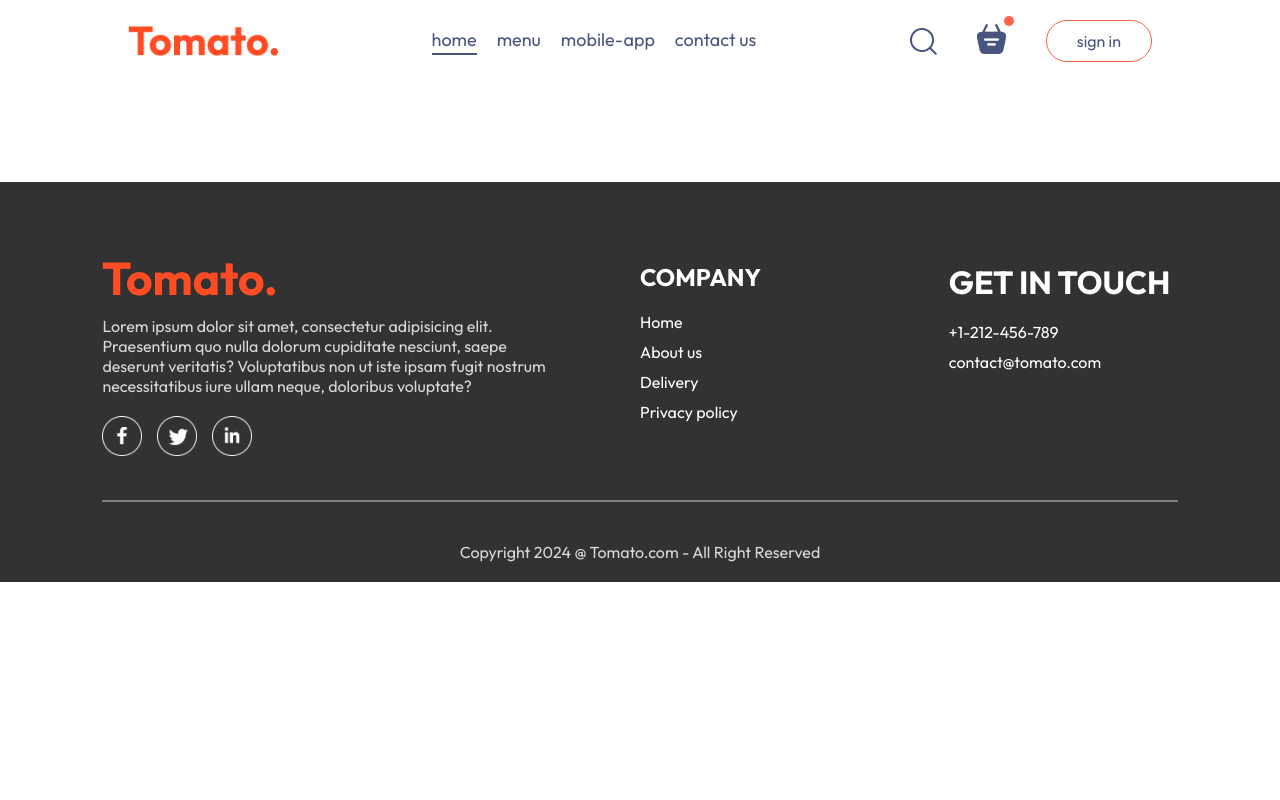
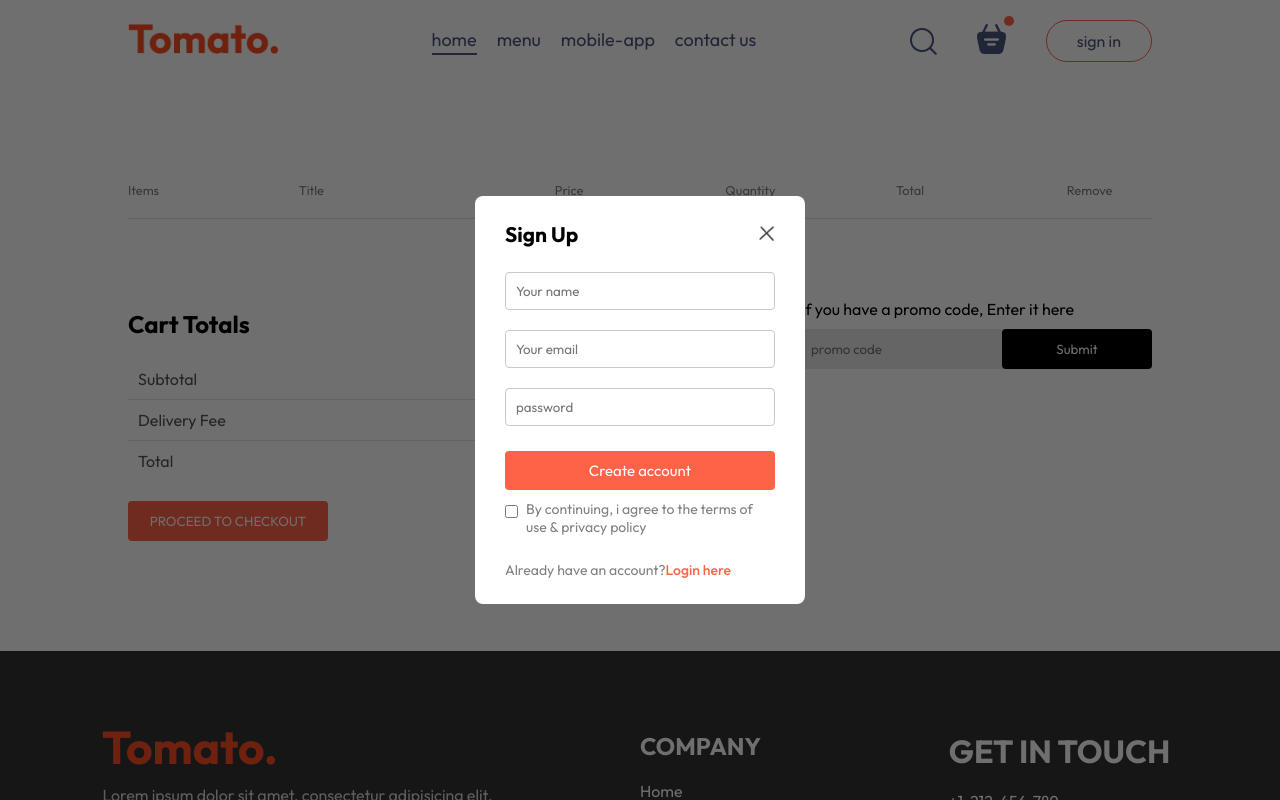
Before and after one commit to Adarsh-1010/Food-Delivery-App, a React (Vite) app in the folder fronted/: page /cart in a window 1280 px wide. Both pictures are taken after a click on the button "sign in". Shown: the top 800 px of the page. Built offline with nearby package versions, Linux system fonts and the light colour scheme.

Commit message:
Done with Login page and Cart Page

```diff
--- a/fronted/src/App.jsx
+++ b/fronted/src/App.jsx
@@ -13,9 +13,9 @@
 
   return (
     <>
-    {showLogin?<LoginPopup/>:<></>}
+    {showLogin?<LoginPopup setShowLogin={setShowLogin}/>:<></>}
       <div className="app">
-        <Navbar />
+        <Navbar setShowLogin={setShowLogin}/>
         <Routes>
           <Route path="/" element={<Home />} />
           <Route path="/cart" element={<Cart />} />
--- a/fronted/src/components/FoodItem/FoodItem.jsx
+++ b/fronted/src/components/FoodItem/FoodItem.jsx
@@ -28,7 +28,7 @@
             <img src={assets.rating_starts} alt="" />
         </div>
         <p className="food-item-desc">{description}</p>
-        <p className="food-item-price">₹{price*10}</p>
+        <p className="food-item-price">${price}</p>
       </div>
     </div>
   )
--- a/fronted/src/components/LoginPopup/LoginPopup.css
+++ b/fronted/src/components/LoginPopup/LoginPopup.css
@@ -0,0 +1,74 @@
+.login-popup{
+    position: absolute;
+    z-index: 1;
+    width: 100%;
+    height: 100%;
+    background-color: #00000090;
+    display: grid;
+}
+
+.login-popup-container{
+    place-self: center;
+    width: max(23vw,330px);
+    color: #808080;
+    background-color: white;
+    display: flex;
+    flex-direction: column;
+    gap: 25px;
+    padding: 25px 30px;
+    border-radius: 8px;
+    font-size: 14px;
+    animation: fadeIn 0.5s;
+}
+
+.login-popup-title{
+    display: flex;
+    justify-content: space-between;
+    align-items: center;
+    color: black;
+}
+
+.login-popup-title img{
+    width: 16px;
+    cursor: pointer;
+}
+
+.login-popup-inputs{
+    display: flex;
+    flex-direction: column;
+    gap: 20px;
+}
+
+.login-popup-inputs input{
+    outline: none;
+    border: 1px solid #c9c9c9;
+    padding: 10px;
+    border-radius: 4px;
+}
+
+.login-popup-container button{
+    border: none;
+    padding: 10px;
+    border-radius: 4px;
+    color: white;
+    background-color: tomato;
+    font-size: 15px;
+    cursor: pointer;
+}
+
+.login-popup-condition{
+    display: flex;
+    align-items: start;
+    gap: 8px;
+    margin-top: -15px;
+}
+
+.login-popup-condition input{
+    margin-top: 5px;
+}
+
+.login-popup p span{
+    color: tomato;
+    font-weight: 500;
+    cursor: pointer;
+}
--- a/fronted/src/components/LoginPopup/LoginPopup.jsx
+++ b/fronted/src/components/LoginPopup/LoginPopup.jsx
@@ -1,9 +1,32 @@
-import React from 'react'
+import React, { useState } from 'react'
 import './LoginPopup.css'
-const LoginPopup = () => {
+import { assets } from '../../assets/frontend_assets/assets';
+const LoginPopup = ({setShowLogin}) => {
+
+
+    const[currState,setCurrState]=useState("Sign Up");
+
   return (
     <div className='login-popup'>
-
+      <form className="login-popup-container">
+        <div className="login-popup-title">
+          <h2>{currState}</h2>
+          <img onClick={()=>setShowLogin(false)} src={assets.cross_icon} alt="" />
+        </div>
+        <div className="login-popup-inputs">
+          {currState==="Login"?<></>:<input type="text" placeholder='Your name' required />}
+          <input type="email" placeholder='Your email' required />
+          <input type="password" placeholder='password' required />
+        </div>
+        <button>{currState==="Sign Up" ? "Create account":"Login"}</button>
+        <div className="login-popup-condition">
+          <input type="checkbox" required/>
+          <p>By continuing, i agree to the terms of use & privacy policy</p>
+        </div>
+        {currState==="Login"
+        ?<p>Create a new account? <span on onClick={()=>setCurrState("Sign Up")}>Click here</span></p>
+        :<p>Already have an account?<span on onClick={()=>setCurrState("Login")}>Login here</span></p>}
+      </form>
     </div>
   )
 }
--- a/fronted/src/components/Navbar/Navbar.jsx
+++ b/fronted/src/components/Navbar/Navbar.jsx
@@ -2,12 +2,12 @@
 import './Navbar.css'
 import { assets } from '../../assets/frontend_assets/assets'
 import {Link} from 'react-router-dom'
-const Navbar = () => {
+const Navbar = ({setShowLogin}) => {
 
     const[menu,setMenu]=useState("home");
   return (
     <div className='navbar'>
-      <img src={assets.logo} alt="" className="logo" />
+      <Link to='/'><img src={assets.logo} alt="" className="logo" /></Link>
       <ul className="navbar-menu">
         <Link to='/' onClick={()=>setMenu("home")} className={menu==="home"?"active":""}>home</Link>
         <a href='#explore-menu' onClick={()=>setMenu("menu")} className={menu==="menu"?"active":""}>menu</a>
@@ -17,10 +17,10 @@
       <div className="navbar-right">
         <img src={assets.search_icon} alt="" />
         <div className="navbar-search-icon">
-            <img src={assets.basket_icon} alt="" />
+            <Link to='/cart'><img src={assets.basket_icon} alt="" /></Link>
             <div className="dot"></div>
         </div>
-        <button>sign in</button>
+        <button onClick={()=>setShowLogin(true)}>sign in</button>
       </div>
     </div>
   )
--- a/fronted/src/pages/Cart/Cart.css
+++ b/fronted/src/pages/Cart/Cart.css
@@ -0,0 +1,99 @@
+.cart{
+    margin-top: 100px;
+}
+
+.cart-items-title{
+    display: grid;
+    grid-template-columns: 1fr 1.5fr 1fr 1fr 1fr 0.5fr;
+    align-items: center;
+    color: grey;
+    font-size: max(1vw,12px);
+}
+
+.cart-items-item{
+    margin: 10px 0px;
+    color: black;
+}
+
+.cart-items-item img{
+    width: 50px;
+}
+
+.cart hr{
+    height: 1px;
+    background-color: #e2e2e2;
+    border: none;
+}
+
+.cart-items-item .cross{
+    cursor: pointer;
+}
+
+.cart-bottom{
+    margin-top: 80px;
+    display: flex;
+    justify-content: space-between;
+    gap: max(12vw,20px);
+}
+
+.cart-total{
+    flex: 1;
+    display: flex;
+    flex-direction: column;
+    gap: 20px;
+}
+
+.cart-total-details{
+    display: flex;
+    justify-content: space-between;
+    color: #555;
+    padding: 10px;
+}
+
+.cart-total{
+    margin: 10px 0px;
+}
+
+.cart-total button{
+    border: none;
+    color: white;
+    background-color: tomato;
+    max-width: max(15vw, 200px);
+    padding: 12px 0px;
+    border-radius: 4px;
+    cursor: pointer;
+}
+
+.cart-promocode-input{
+    margin-top: 10px;
+    display: flex;
+    justify-content: space-between;
+    align-items: center;
+    background-color: #eaeaea;
+    border-radius: 4px;
+}
+
+.cart-promocode-input input{
+    background: transparent;
+    border: none;
+    outline: none;
+    padding-left: 10px;
+}
+
+.cart-promocode-input button{
+    width: max(10vw,150px);
+    padding: 12px 5px;
+    background-color: black;
+    border: none;
+    color: white;
+    border-radius: 4px;
+}
+
+@media(max-width:750px){
+    .cart-bottom{
+        flex-direction: column-reverse;
+    }
+    .cart-promocode{
+        justify-content: start;
+    }
+}
--- a/fronted/src/pages/Cart/Cart.jsx
+++ b/fronted/src/pages/Cart/Cart.jsx
@@ -1,11 +1,76 @@
-import React from 'react'
-import './Cart.css'
+import React, { useContext } from "react";
+import "./Cart.css";
+import { StoreContext } from "../../context/StoreContext";
+
 const Cart = () => {
+  const { cartItems, food_list, removeFromCart } = useContext(StoreContext);
+
   return (
-    <div>
+    <div className="cart">
+      <div className="cart-items">
+        <div className="cart-items-title">
+          <p>Items</p>
+          <p>Title</p>
+          <p>Price</p>
+          <p>Quantity</p>
+          <p>Total</p>
+          <p>Remove</p>
+        </div>
+        <br />
+        <hr />
+        {food_list.map((item, index) => {
+          if (cartItems[item._id] > 0) {
+            return (
+              <div>
+                <div className="cart-items-title cart-items-item">
+                  <img src={item.image} alt="" />
+                  <p>{item.name}</p>
+                  <p>${item.price}</p>
+                  <p>{cartItems[item._id]}</p>
+                  <p>${item.price * cartItems[item._id]}</p>
+                  <p onClick={() => removeFromCart(item._id)} className="cross">
+                    x
+                  </p>
+                </div>
+                <hr />
+              </div>
+            );
+          }
+        })}
+      </div>
+      <div className="cart-bottom">
+        <div className="cart-total">
+          <h2>Cart Totals</h2>
+          <div>
+            <div className="cart-total-details">
+              <p>Subtotal</p>
+              <p>{0}</p>
+            </div>
+            <hr />
+            <div className="cart-total-details">
+              <p>Delivery Fee</p>
+              <p>{2}</p>
+            </div>
+            <hr />
+            <div className="cart-total-details">
+              <p>Total</p>
+              <p>{0}</p>
+            </div>
+          </div>
+          <button>PROCEED TO CHECKOUT</button>
+        </div>
+        <div className="cart-promocode">
+          <div>
+            <p>If you have a promo code, Enter it here </p>
+            <div className="cart-promocode-input">
+              <input type="text" placeholder="promo code" />
+              <button>Submit</button>
+            </div>
+          </div>
+        </div>
+      </div>
+    </div>
+  );
+};
 
-    </div>
-  )
-}
-
-export default Cart
+export default Cart;
```
